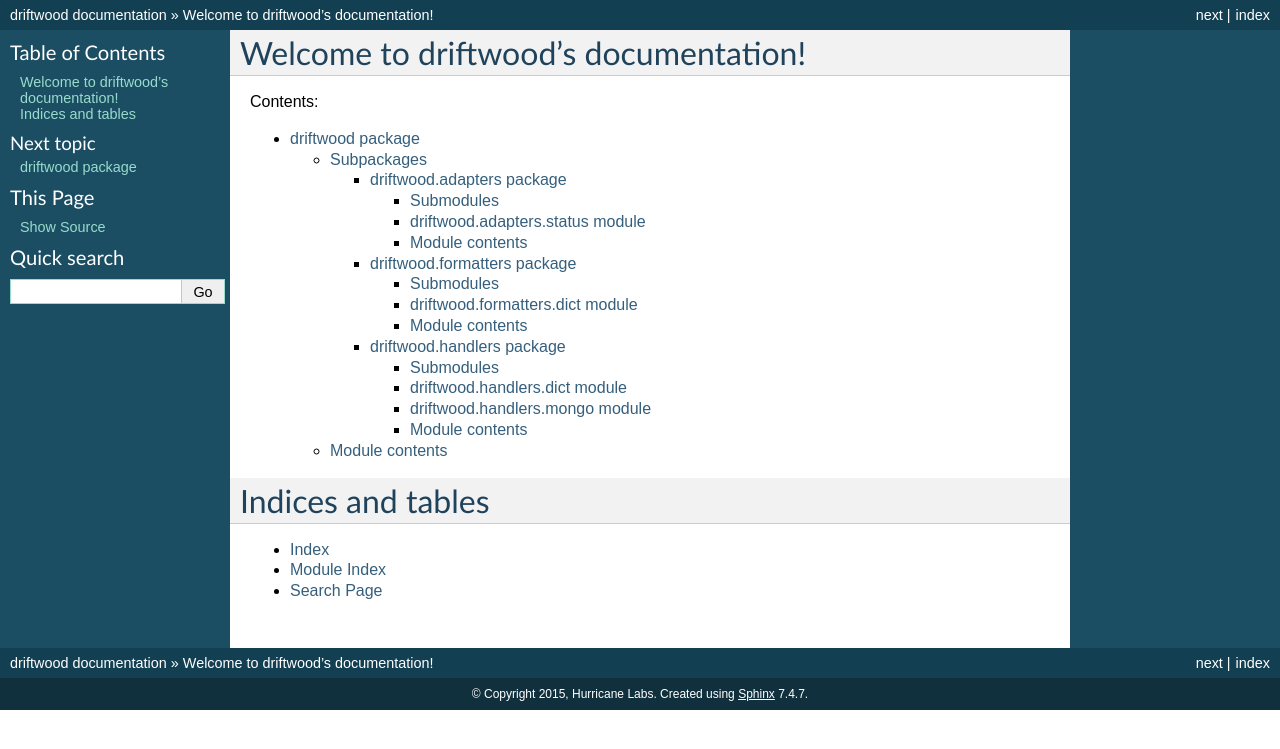
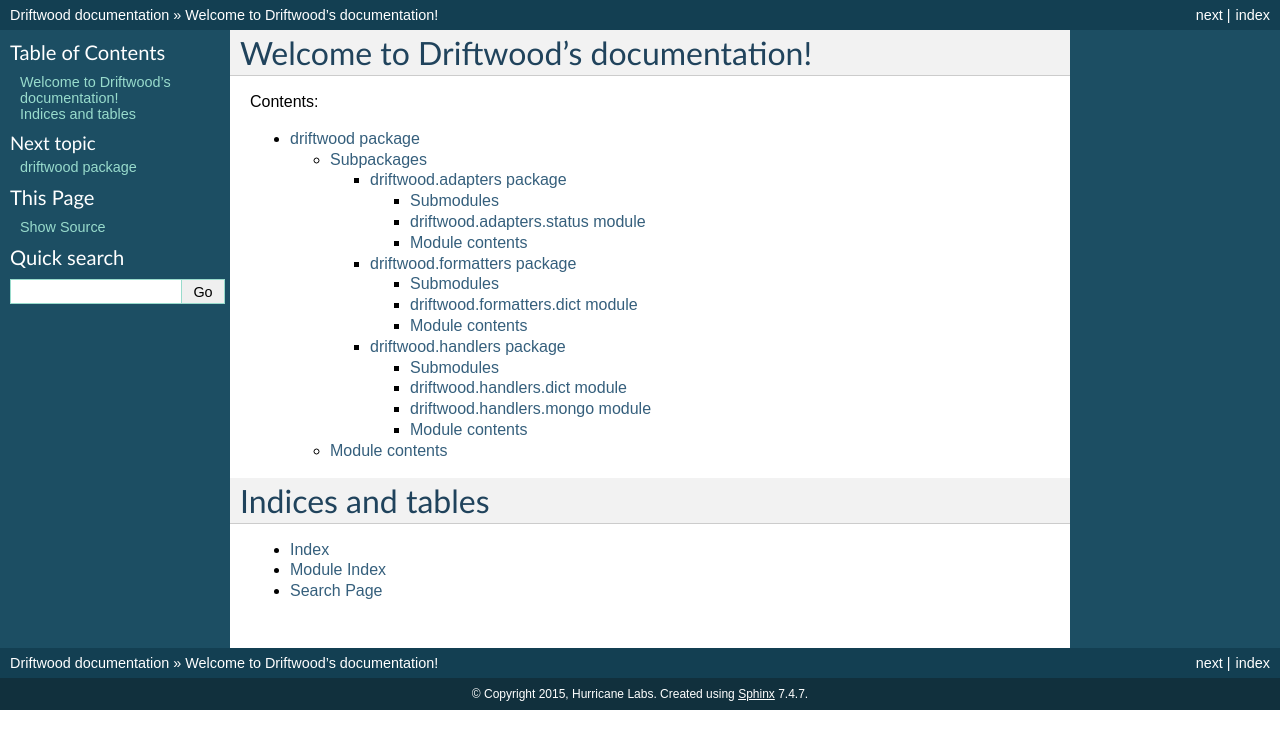
Before and after one commit to lwcolton/driftwood, a Sphinx documentation site: the page built from doc/index.rst, in a window 1280 px wide. Shown: the top 749 px of the page. Built offline with Sphinx 7.4.7, drawn with Linux system fonts in a browser that asks for light colours.

Commit message:
fix import and docs

```diff
--- a/doc/conf.py
+++ b/doc/conf.py
@@ -1,8 +1,8 @@
 #!/usr/bin/env python3
 # -*- coding: utf-8 -*-
 #
-# driftwood documentation build configuration file, created by
-# sphinx-quickstart on Tue Jan 27 10:32:59 2015.
+# Driftwood documentation build configuration file, created by
+# sphinx-quickstart on Tue Jan 27 11:43:50 2015.
 #
 # This file is execfile()d with the current directory set to its
 # containing dir.
@@ -19,8 +19,8 @@
 # If extensions (or modules to document with autodoc) are in another directory,
 # add these directories to sys.path here. If the directory is relative to the
 # documentation root, use os.path.abspath to make it absolute, like shown here.
-#sys.path.insert(0, os.path.abspath('.'))
 sys.path.insert(0, os.path.abspath('../src'))
+sys.path.insert(0, os.path.abspath('src'))
 
 # -- General configuration ------------------------------------------------
 
@@ -48,7 +48,7 @@
 master_doc = 'index'
 
 # General information about the project.
-project = 'driftwood'
+project = 'Driftwood'
 copyright = '2015, Hurricane Labs'
 
 # The version info for the project you're documenting, acts as replacement for
@@ -181,7 +181,7 @@
 #html_file_suffix = None
 
 # Output file base name for HTML help builder.
-htmlhelp_basename = 'driftwooddoc'
+htmlhelp_basename = 'Driftwooddoc'
 
 
 # -- Options for LaTeX output ---------------------------------------------
@@ -201,7 +201,7 @@
 # (source start file, target name, title,
 #  author, documentclass [howto, manual, or own class]).
 latex_documents = [
-  ('index', 'driftwood.tex', 'driftwood Documentation',
+  ('index', 'Driftwood.tex', 'Driftwood Documentation',
    'Hurricane Labs', 'manual'),
 ]
 
@@ -231,7 +231,7 @@
 # One entry per manual page. List of tuples
 # (source start file, name, description, authors, manual section).
 man_pages = [
-    ('index', 'driftwood', 'driftwood Documentation',
+    ('index', 'driftwood', 'Driftwood Documentation',
      ['Hurricane Labs'], 1)
 ]
 
@@ -245,8 +245,8 @@
 # (source start file, target name, title, author,
 #  dir menu entry, description, category)
 texinfo_documents = [
-  ('index', 'driftwood', 'driftwood Documentation',
-   'Hurricane Labs', 'driftwood', 'One line description of project.',
+  ('index', 'Driftwood', 'Driftwood Documentation',
+   'Hurricane Labs', 'Driftwood', 'One line description of project.',
    'Miscellaneous'),
 ]
 
@@ -266,13 +266,13 @@
 # -- Options for Epub output ----------------------------------------------
 
 # Bibliographic Dublin Core info.
-epub_title = 'driftwood'
+epub_title = 'Driftwood'
 epub_author = 'Hurricane Labs'
 epub_publisher = 'Hurricane Labs'
 epub_copyright = '2015, Hurricane Labs'
 
 # The basename for the epub file. It defaults to the project name.
-#epub_basename = 'driftwood'
+#epub_basename = 'Driftwood'
 
 # The HTML theme for the epub output. Since the default themes are not optimized
 # for small screen space, using the same theme for HTML and epub output is
--- a/doc/index.rst
+++ b/doc/index.rst
@@ -1,9 +1,9 @@
-.. driftwood documentation master file, created by
-   sphinx-quickstart on Tue Jan 27 10:32:59 2015.
+.. Driftwood documentation master file, created by
+   sphinx-quickstart on Tue Jan 27 11:43:50 2015.
    You can adapt this file completely to your liking, but it should at least
    contain the root `toctree` directive.
 
-Welcome to driftwood's documentation!
+Welcome to Driftwood's documentation!
 =====================================
 
 Contents:
```
Also changed, not shown: 3 other files.
